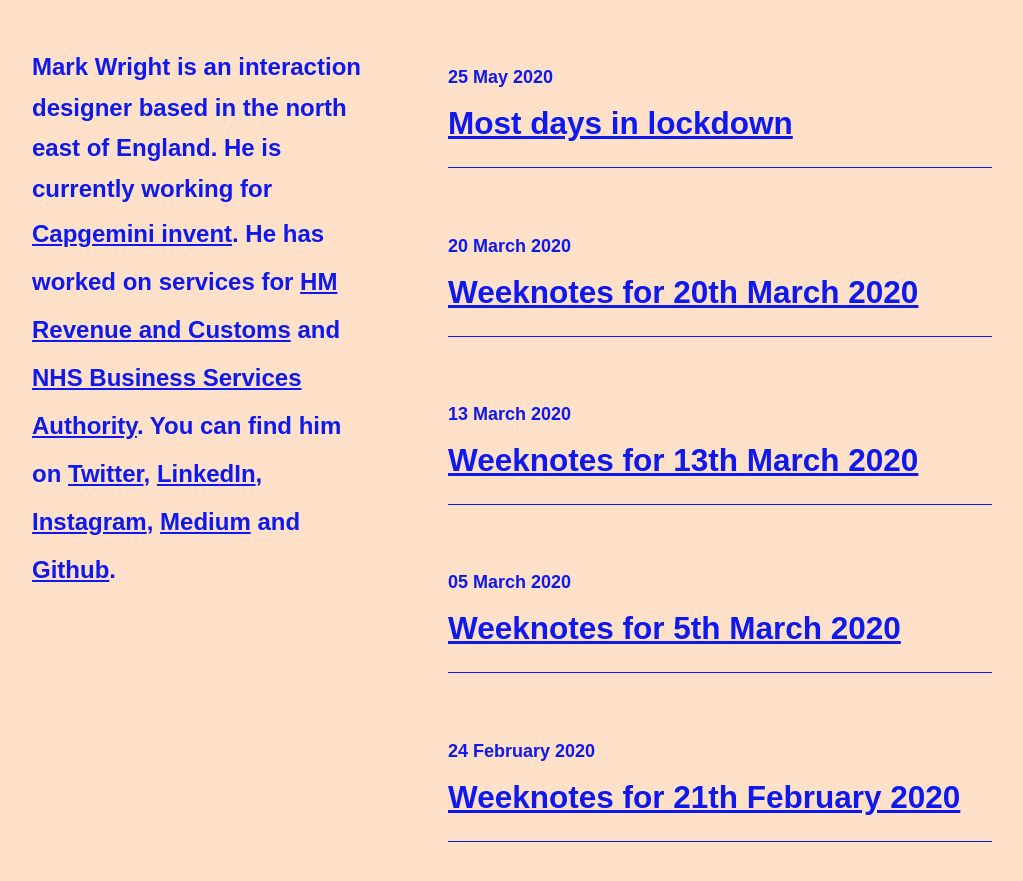
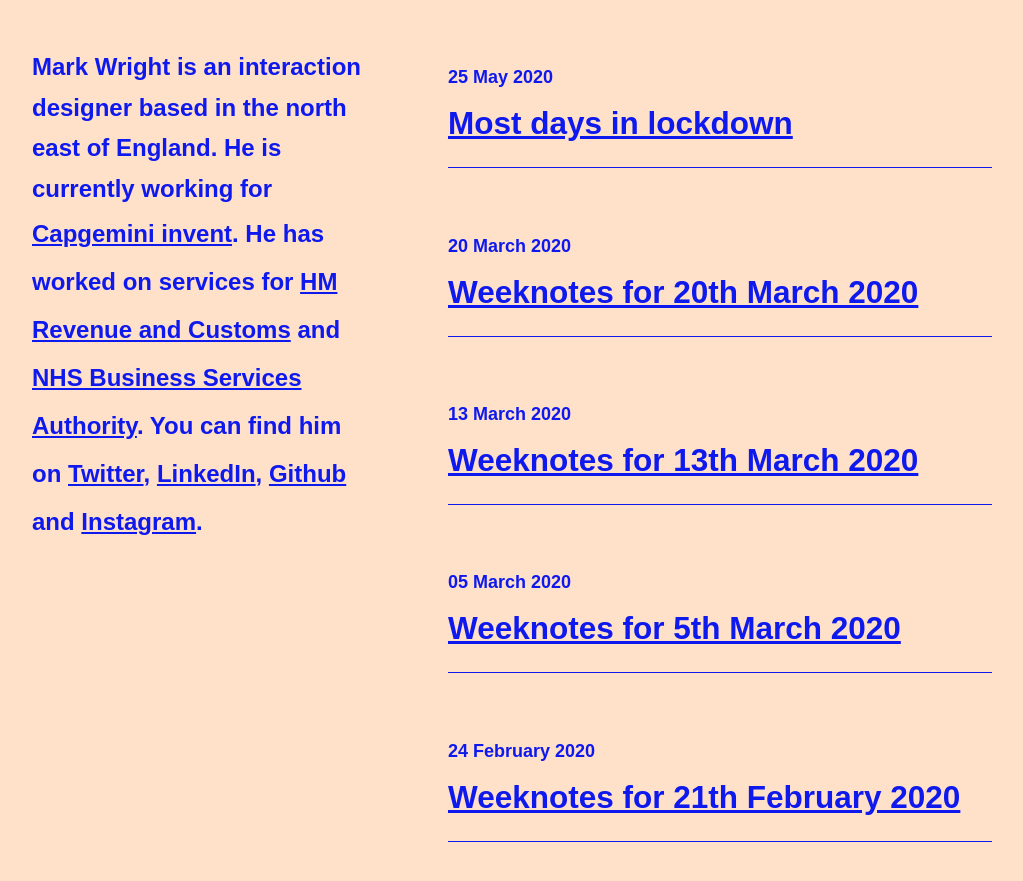
Before and after one commit to mrkwrght/mrkwrghtdotcom, a Jekyll site: the page built from index.html, in a window 1280 px wide and 900 px high. Shown: the top 881 px of the window, without its empty margins (128-1151 px from the left). Built offline with Jekyll 4.4.1, drawn with Linux system fonts in a browser that asks for light colours; some web fonts are replaced; the list of posts is cut into pages by our own code.

Commit message:
Update index.html

```diff
--- a/index.html
+++ b/index.html
@@ -13,9 +13,10 @@
         You can find him on
                  <a href="https://twitter.com/mrkwrght"  target="_blank">Twitter</a>,
                  <a href="https://www.linkedin.com/in/mrkwrght"  target="_blank">LinkedIn</a>,
-                 <a href="https://www.instagram.com/mrkwrght"  target="_blank">Instagram</a>,
-                 <a href="https://medium.com/@mrkwrght" target="_blank">Medium</a> and
-                 <a href="https://github.com/mrkwrght"  target="_blank">Github</a>.
+                 <a href="https://github.com/mrkwrght"  target="_blank">Github</a>
+
+ and
+                <a href="https://www.instagram.com/mrkwrght"  target="_blank">Instagram</a>.
 
 
 
```
